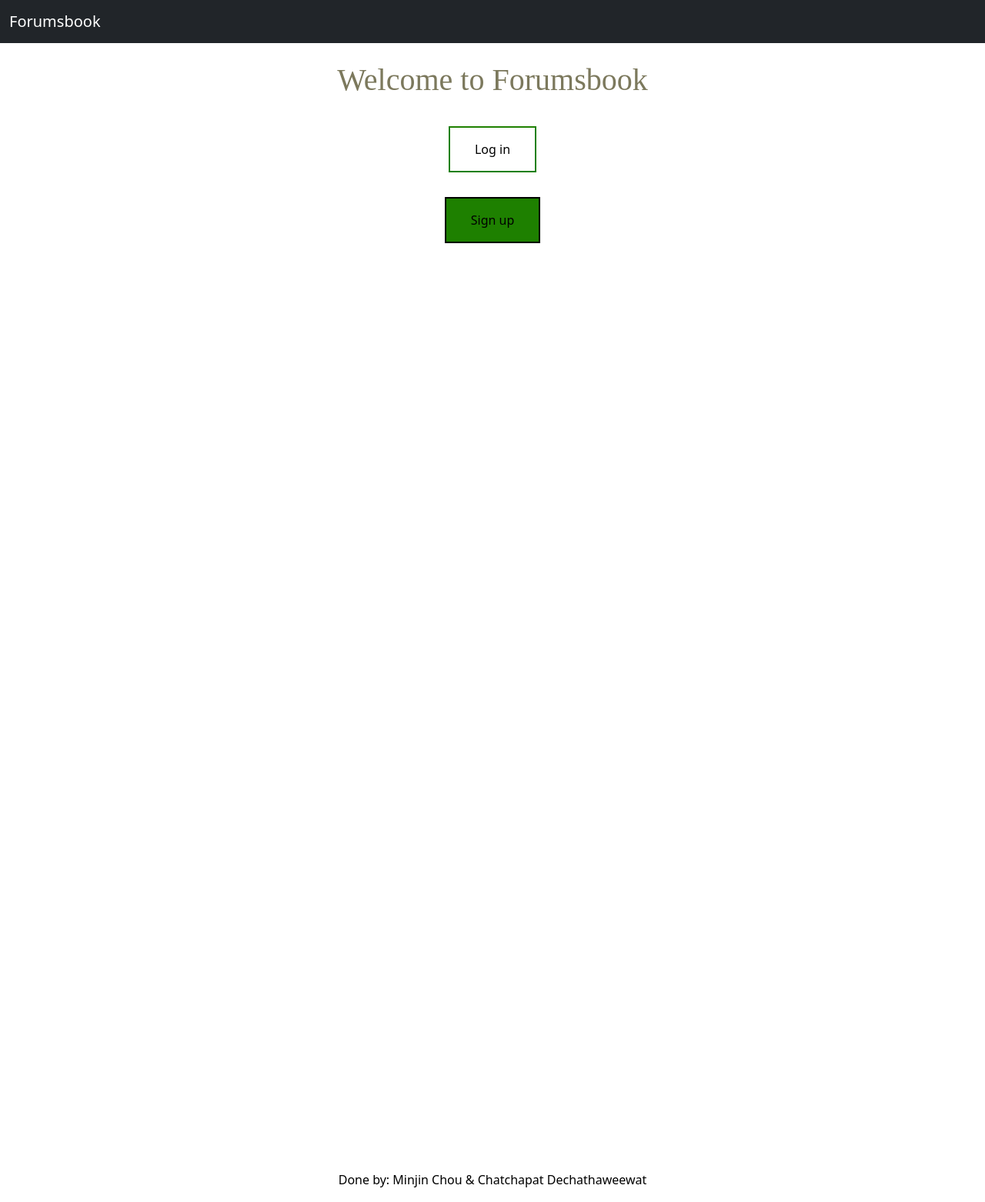
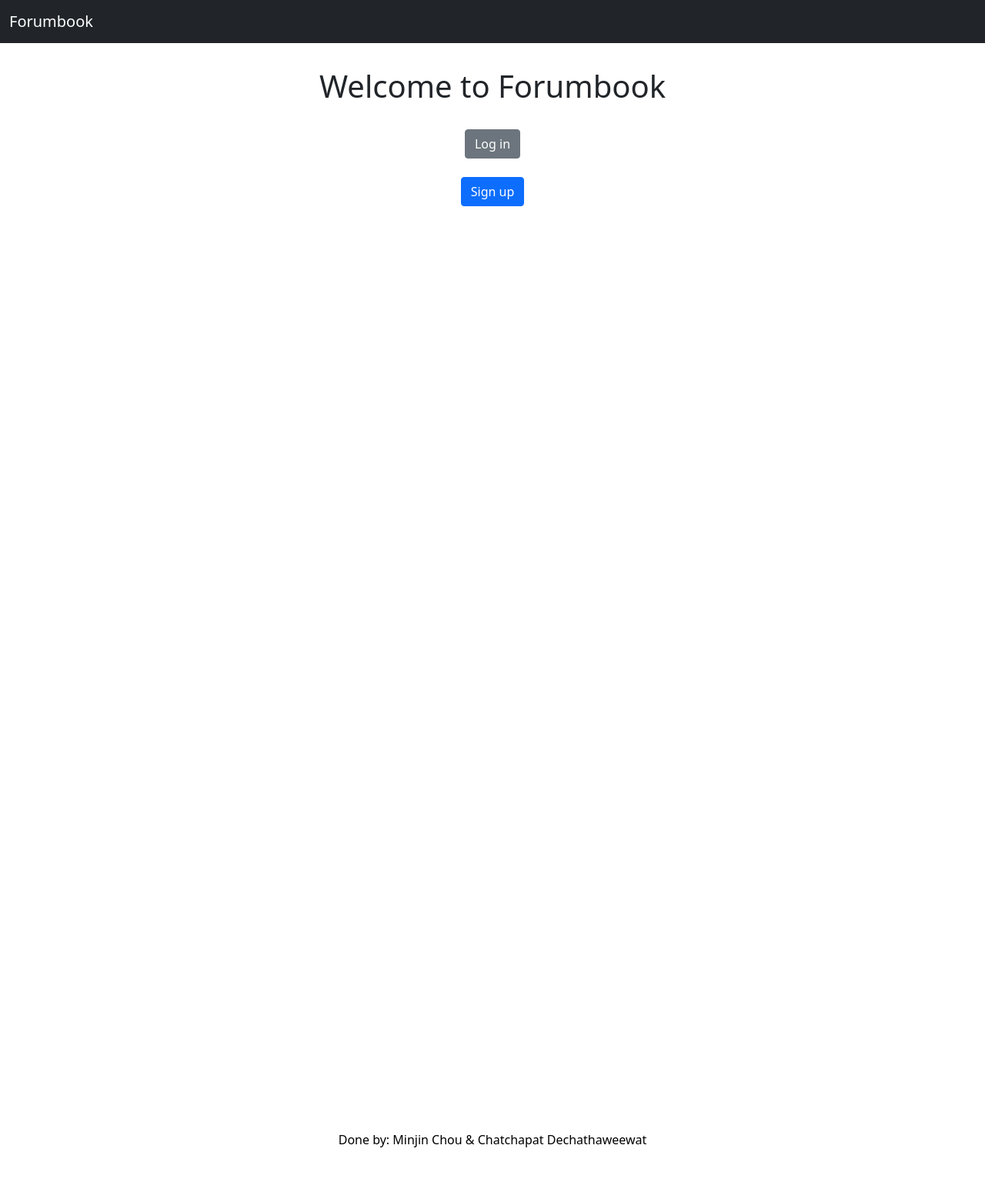
Before and after one commit to dev-minjin-chou/Cloud-A3-Project, a Flask app: page / in a window 1280 px wide. Shown: the whole page at 77% size. After the commit the page ends 1491 px from the top, so only its background shows below. Run offline with Flask 2, Linux system fonts and the light colour scheme; some libraries are stand-ins or nearby versions.

Commit message:
Feature/update design (#9)
* remove old styles

* format code

* update grid layout

* use bootstrap card

* correct site title

```diff
--- a/static/style.css
+++ /dev/null
@@ -1,11 +0,0 @@
-h1 {
-  margin: 1em 0;
-  color: #7c795d;
-  font-family: 'Trocchi', serif;
-  font-size: 55px; font-weight: normal;
-  line-height: 48px; margin: 0;
-}
-body {
-  font-family: 'Trocchi', serif;
-  text-align: center;
-}
--- a/templates/home.html
+++ b/templates/home.html
@@ -1,61 +1,26 @@
 {% extends "index.html" %}
 
 {% block head %}
-  {{super()}}
+    {{ super() }}
 {% endblock %}
 
 {% block body %}
-  <style>
-        .button {
-        border: none;
-        color: white;
-        padding: 16px 32px;
-        text-align: center;
-        text-decoration: none;
-        display: inline-block;
-        font-size: 16px;
-        margin: 4px 2px;
-        transition-duration: 0.4s;
-        cursor: pointer;
-        }
-
-        .button1 {
-        background-color: white;
-        color: black;
-        border: 2px solid #1e8000;
-        }
-
-        .button1:hover {
-        background-color: #1e8000;
-        color: white;
-        }
-
-        .button2 {
-        background-color: #1e8000;
-        color: black;
-        border: 2px solid #000000;
-        }
-
-        .button2:hover {
-        background-color: #000000;
-        color: white;
-        }
-  </style>
-  <br>
-  <h1>Welcome to Forumsbook</h1><br>
-
     {% if error_msg %}
         <div class="alert alert-danger" role="alert">
             Error: {{ error_msg }}
         </div>
     {% endif %}
 
+    <div class="pt-3 d-flex flex-column justify-content-center align-items-center">
+        <h1>Welcome to Forumbook</h1><br>
+
         <form action="{{ url_for('login') }}" method="GET">
-    <button class="button button1" type="submit" class="btn btn-primary">Log in</button>
+            <button type="submit" class="btn btn-secondary">Log in</button>
         </form>
         <br>
         <form action="{{ url_for('register') }}" method="GET">
-    <button class="button button2" type="submit" class="btn btn-primary" color="white">Sign up</button>
+            <button type="submit" class="btn btn-primary">Sign up</button>
         </form>
+    </div>
 
 {% endblock %}
--- a/templates/index.html
+++ b/templates/index.html
@@ -4,9 +4,8 @@
     {% block head %}
         <meta charset="utf-8">
         <meta name="viewport" content="width=device-width, initial-scale=1, shrink-to-fit=no">
-        <title>Forumsbook</title>
+        <title>Forumbook</title>
         <script src="{{ url_for('static', filename='script.js') }}"></script>
-        <link type="text/css" rel="stylesheet" href="{{ url_for('static', filename='style.css') }}">
 
         <!-- Boostrap for css -->
         <link type="text/css" rel="stylesheet" href="{{ url_for('static', filename='css/bootstrap.min.css') }}">
@@ -26,9 +25,9 @@
 </head>
 
 <body>
-<nav class="navbar navbar-expand-lg navbar-dark bg-dark">
+<nav class="navbar navbar-expand-lg navbar-dark bg-dark mb-3">
     <div class="container-fluid">
-        <a class="navbar-brand" href="/">Forumsbook</a>
+        <a class="navbar-brand" href="/">Forumbook</a>
         {% if username %}
             <div class="collapse navbar-collapse" id="navbarSupportedContent">
                 <ul class="navbar-nav me-auto mb-2 mb-lg-0">
@@ -62,8 +61,9 @@
         {% endfor %}
     {% endif %}
 {% endwith %}
-
-{% block body %} {% endblock %}
+<div class="container">
+    {% block body %} {% endblock %}
+</div>
 
 <footer>
     <p>Done by: Minjin Chou & Chatchapat Dechathaweewat</p>
```
Also changed, not shown: templates/change-password.html (+16 -4 lines), templates/forum.html (+18 -7 lines), templates/login.html (+20 -9 lines), templates/register.html (+27 -12 lines). Lines whose indentation alone changed are shown as unchanged.
